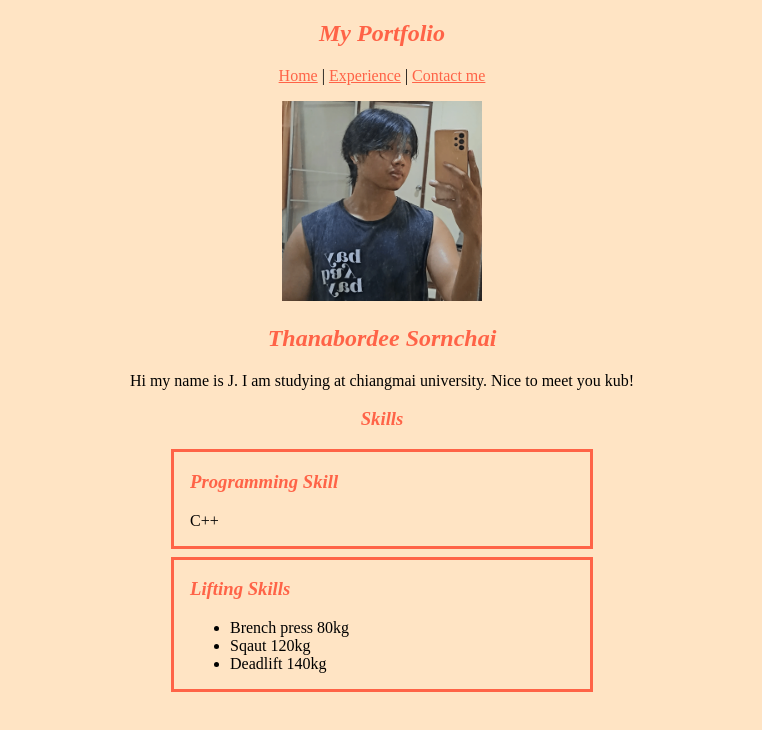
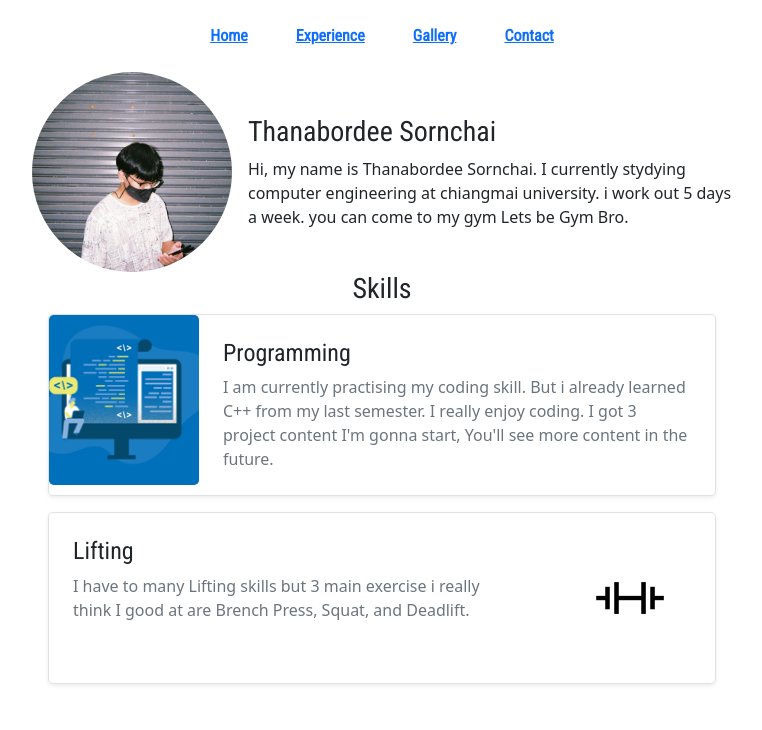
Before and after one commit to cpe207/lab02-thanabordeee, a plain HTML site: page index.html in a window 1280 px wide. Shown: the whole page, without its empty margins (258-1020 px from the left). Drawn offline with nearby package versions, Linux system fonts and the light colour scheme.

Commit message:
complete

```diff
--- a/index.html
+++ b/index.html
@@ -5,35 +5,62 @@
     <meta name="viewport" content="width=device-width, initial-scale=1.0" />
     <link rel="stylesheet" href="style.css"/>
     <link rel="icon" type="image/jpg" href="image/giphy.jpg">
+    <link rel="preconnect" href="https://fonts.googleapis.com">
+<link rel="preconnect" href="https://fonts.gstatic.com" crossorigin>
+<link href="https://fonts.googleapis.com/css2?family=Roboto+Condensed:wght@300;400&display=swap" rel="stylesheet">
+    <link href="https://cdn.jsdelivr.net/npm/bootstrap@5.0.2/dist/css/bootstrap.min.css" rel="stylesheet" integrity="sha384-EVSTQN3/azprG1Anm3QDgpJLIm9Nao0Yz1ztcQTwFspd3yD65VohhpuuCOmLASjC" crossorigin="anonymous">
+    <script src="https://cdn.jsdelivr.net/npm/bootstrap@5.0.2/dist/js/bootstrap.bundle.min.js" integrity="sha384-MrcW6ZMFYlzcLA8Nl+NtUVF0sA7MsXsP1UyJoMp4YLEuNSfAP+JcXn/tWtIaxVXM" crossorigin="anonymous"></script>
     <title>My Portfolio</title>
 
   </head>
   <body>
-
-    <h2><i>
-      My Portfolio
-    </i></h2>
-
-   <center> <a href="index.html" title="Go to Home page">Home</a> | <a href="experience.html" title="Go to experience page">Experience</a> | <a href="contact.html" title="Go to contact page">Contact me</a></center>
-<p>
-  <center> <img src="image/eiei.gif" height="200" alt="This is a Picture of Me" title="This is a Picture of Me"> </center>
-</p>
-   <h2> Thanabordee Sornchai</h2>
-   <p>Hi my name is J.  I am studying at chiangmai university. Nice to meet you kub!</p>
-    </i></h1>
-
-    <h3> Skills</h3>
-    <div class="skill-container">
-      <h3 class="skill-header">Programming Skill</h3>
-      <p class="skill-header">C++ </p>
+    <div class="d-flex justify-content-center gap-5 fw-bold my-4">
+      <a href="index.html">Home</a>
+      <a href="experience.html">Experience</a>
+      <a href="gallery.html">Gallery</a>
+      <a href="contact.html">Contact</a>
     </div>
-    <div class="skill-container">
-      <h3 class="skill-header">Lifting Skills</h3>
-      <ul class="skill-header">
-        <li>Brench press 80kg</li>
-        <li>Sqaut 120kg</li>
-        <li>Deadlift 140kg</li>  </ul>
+    <div class="d-flex justify-content-center align-items-center mx-auto gap-3" style="max-width: 700px;">
+      <div >
+        <img
+          src="image/vv.jpg"
+          class="rounded-circle"
+          width="200"
+          height="200"
+          style="object-fit: cover;"
+        />
+      </div>
+          <!--มอง จาก flex3 ตัวเป็น 2 ตัวแทน-->
+      <div>
+          <div><h3>Thanabordee Sornchai</h3></div>
+          <div>Hi, my name is Thanabordee Sornchai. I currently stydying computer engineering at chiangmai university. i work out 5 days a week. you can come to my gym Lets be Gym Bro. </div>
+      </div>
     </div>
-
+    <h3 class="text-center fs-3">Skills</h3>
+    <div style="max-width: 700px" class="mx-auto px-3">
+      <div class="d-flex border mb-3 shadow-sm rounded-3">
+        <div class="my-rounded-left">
+          <img src="image/coding.png" width="150px" height="170rem" style="object-fit: cover;" class="rounded-3 d-none d-sm-block">
+        </div>
+        <div class="p-4">
+          <h3 class="fw-semibold fs-4">Programming</h3>
+          <span class="text-muted">
+            I am currently practising my coding skill. But i already learned C++ from my last semester. I really enjoy coding. I got 3 project content I'm gonna start, You'll see more content in the future.
+          </span>
+        </div>
+      </div>
+      <div class="d-flex border mb-3 shadow-sm rounded-3">
+         <div class="p-4">
+          <h3 class="fw-semibold fs-4">Lifting</h3>
+          <span class="text-muted">
+          I have to many Lifting skills but 3 main exercise i really think I good at are Brench Press, Squat, and Deadlift.
+          </span>
+         </div>
+         <div class="my-rounded-right">
+          <img src="image/lift.jpg" width="170px" height="170px" style="object-fit: cover" class="rounded-3 d-none d-sm-block">
+         </div>
+      </div>
+      </div>
+    </div>
   </body>
 </html>
--- a/style.css
+++ b/style.css
@@ -1,17 +1,16 @@
 h3 {
-  text-align: center;
-  color: tomato;
-  font-style: italic;
+  text-align: auto;
+  font-family: 'Roboto Condensed', sans-serif;
+}
+h4 {
+  text-align: auto;
+  font-family: 'Roboto Condensed', sans-serif;
 }
 h2 {
   text-align: center;
-  color: tomato;
-  font-style: italic;
 }
 
-p {
-  text-align: center;
-}
+
 .skill-header {
   text-align: left;
 }
@@ -23,9 +22,7 @@ p {
   padding-left: 16px;
   margin-bottom: 8px;
 }
-body {
-  background-color: bisque;
+
+a {
+  font-family: 'Roboto Condensed', sans-serif;
 }
-a {
-  color: tomato;
-}
```
Also changed, not shown: contact.html (+38 -14 lines), experience.html (+49 -20 lines), gallery.html (added, +75 -0 lines), image/carddd.jpg (added), image/coding.png (added), image/eeee.avif (added), image/gallery/airpollute.jpg (added), image/gallery/light.jpg (added), image/gallery/man.jpg (added), image/gallery/rivercity.jpg (added), image/gallery/songkran.jpg (added), image/lift.jpg (added), image/vv.jpg (added), image/work.png (added).
